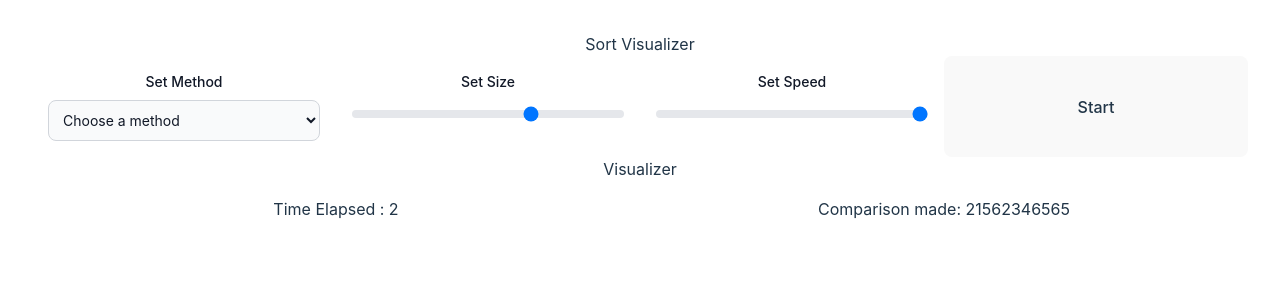
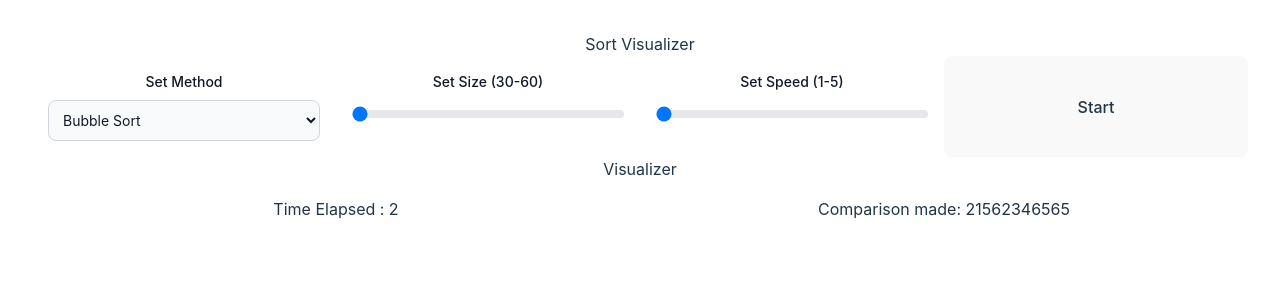
Before and after one commit to junniekim/sortVisualizer, a React (Vite) app: page / in a window 1280 px wide. Shown: the top 300 px of the page. Built offline with nearby package versions, Linux system fonts and the light colour scheme.

Commit message:
passing values to decider

```diff
--- a/src/components/deciders.tsx
+++ b/src/components/deciders.tsx
@@ -5,15 +5,36 @@
 import DecidersSize from "./decidersSize";
 import DecidersSpeed from "./decidersSpeed";
 
-const Deciders = () => {
+const Deciders = (props: any) => {
   const [sortingMethod, setSortingMethod] = useState("bubble"); // bubble, selection, insertion, quick, merge, bogo
   const [sortingSize, setSortingSize] = useState(30); // 30 - 60
-  const [sortingSpeed, setSortingSpeed] = useState(10); // 1 - 20
+  const [sortingSpeed, setSortingSpeed] = useState(1); // 1 - 5
+  const methodChangeHandler = (selectedMethod: any) => {
+    setSortingMethod(selectedMethod);
+    console.log(selectedMethod);
+  };
+  const sizeChangeHandler = (selectedSize: any) => {
+    setSortingSize(selectedSize);
+    console.log(selectedSize);
+  };
+  const speedChangeHandler = (selectedSpeed: any) => {
+    setSortingSpeed(selectedSpeed);
+    console.log(selectedSpeed);
+  };
   return (
     <div className="flex flex-wrap">
-      <DecidersMethod></DecidersMethod>
-      <DecidersSize></DecidersSize>
-      <DecidersSpeed></DecidersSpeed>
+      <DecidersMethod
+        selected={sortingMethod}
+        onChangeMethod={methodChangeHandler}
+      ></DecidersMethod>
+      <DecidersSize
+        selected={sortingSize}
+        onChangeSize={sizeChangeHandler}
+      ></DecidersSize>
+      <DecidersSpeed
+        selected={sortingSpeed}
+        onChangeSpeed={speedChangeHandler}
+      ></DecidersSpeed>
       <button className="w-full sm:w-1/4 md:w-1/4 lg:w-1/4 xl:w-1/4 p-4">
         Start
         {/* and reset */}
--- a/src/components/decidersMethod.tsx
+++ b/src/components/decidersMethod.tsx
@@ -2,14 +2,20 @@
 
 import "./decidersMethod.css";
 
-const DecidersMethod = () => {
+const DecidersMethod = (props: any) => {
+  const methodChangeHandler = (event: any) => {
+    props.onChangeMethod(event.target.value);
+  };
   return (
     <div className="w-full sm:w-1/4 md:w-1/4 lg:w-1/4 xl:w-1/4 p-4">
       <label className="block mb-2 text-sm font-medium text-gray-900 dark:text-white">
         Set Method
       </label>
-      <select className="bg-gray-50 border border-gray-300 text-gray-900 text-sm rounded-lg focus:ring-blue-500 focus:border-blue-500 block w-full p-2.5 dark:bg-gray-700 dark:border-gray-600 dark:placeholder-gray-400 dark:text-white dark:focus:ring-blue-500 dark:focus:border-blue-500">
-        <option selected>Choose a method</option>
+      <select
+        value={props.selected}
+        className="bg-gray-50 border border-gray-300 text-gray-900 text-sm rounded-lg focus:ring-blue-500 focus:border-blue-500 block w-full p-2.5 dark:bg-gray-700 dark:border-gray-600 dark:placeholder-gray-400 dark:text-white dark:focus:ring-blue-500 dark:focus:border-blue-500"
+        onChange={methodChangeHandler}
+      >
         <option value="bubble">Bubble Sort</option>
         <option value="selection">Selection Sort</option>
         <option value="insertion">Insertion Sort</option>
--- a/src/components/decidersSize.tsx
+++ b/src/components/decidersSize.tsx
@@ -2,7 +2,7 @@
 
 import "./decidersSize.css";
 
-const DecidersSize = () => {
+const DecidersSize = (props: any) => {
   const sizeChangeHandler = (event: any) => {
     console.log(event.target.value);
   };
@@ -10,9 +10,10 @@
   return (
     <div className="w-full sm:w-1/4 md:w-1/4 lg:w-1/4 xl:w-1/4 p-4">
       <label className="block mb-2 text-sm font-medium text-gray-900 dark:text-white">
-        Set Size
+        Set Size (30-60)
       </label>
       <input
+        defaultValue={props.selected}
         onChange={sizeChangeHandler}
         type="range"
         min="30"
--- a/src/components/decidersSpeed.tsx
+++ b/src/components/decidersSpeed.tsx
@@ -2,16 +2,17 @@
 
 import "./decidersSpeed.css";
 
-const DecidersSpeed = () => {
+const DecidersSpeed = (props: any) => {
   const speedChangeHandler = (event: any) => {
-    console.log(event.target.value);
+    props.onChangeSpeed(event.target.value);
   };
   return (
     <div className="w-full sm:w-1/4 md:w-1/4 lg:w-1/4 xl:w-1/4 p-4">
       <label className="block mb-2 text-sm font-medium text-gray-900 dark:text-white">
-        Set Speed
+        Set Speed (1-5)
       </label>
       <input
+        defaultValue={props.selected}
         onChange={speedChangeHandler}
         type="range"
         min="1"
```
